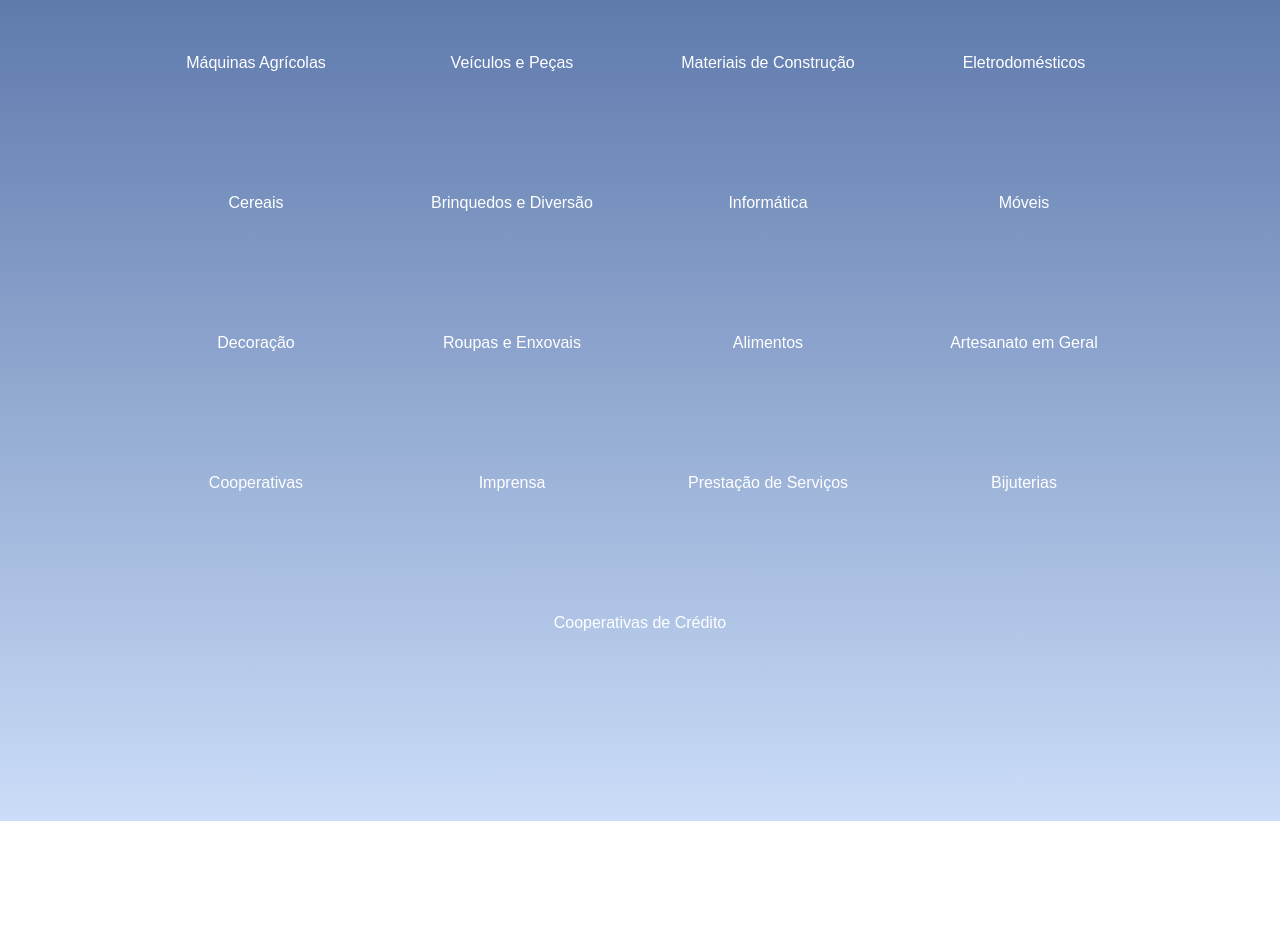
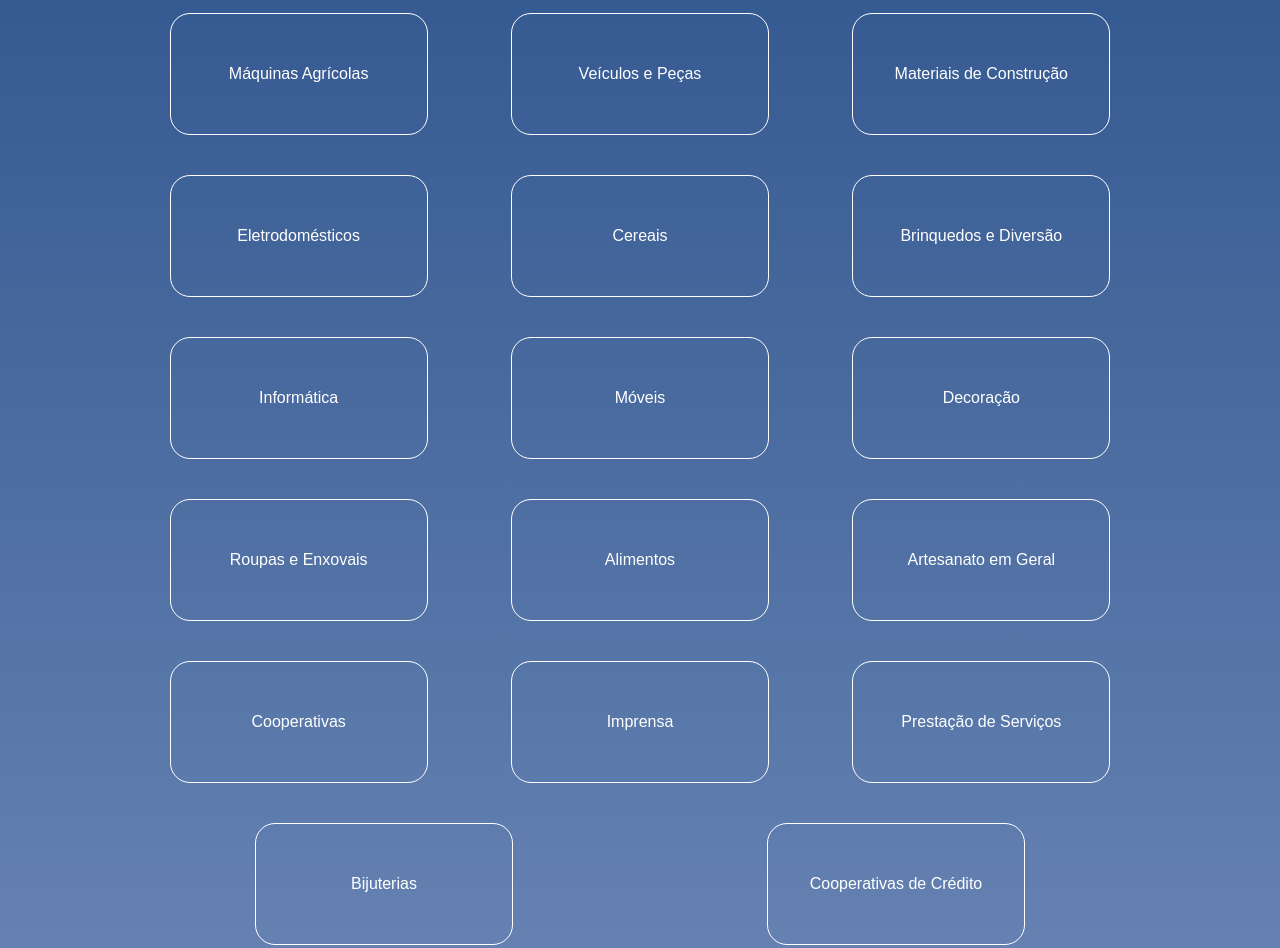
Before and after one commit to Grego-Santos/expoassis, a plain HTML site: page index.html in a window 1280 px wide. Shown: the part 2430-3378 px from the top of the page. Before the commit the page ends 3251 px from the top, so only its background shows below. Drawn offline with nearby package versions, Linux system fonts and the light colour scheme; a web font is replaced by a local one.

Commit message:
adicionado opcao de clicar nos expositores

```diff
--- a/css/style.css
+++ b/css/style.css
@@ -40,6 +40,13 @@ a {
     align-items: center;
     justify-content: space-around;
     font-size: 1.2rem;
+}
+
+footer {
+    height: 25vh;
+    background-color: black;
+    justify-content: center;
+    align-items: center;
 }
 
 .cw {
@@ -154,7 +161,7 @@ a {
     height: 100%;
     padding: 10%;
     display: flex;
-    background-image: linear-gradient(to bottom, #1d4681, #4b699e, #748ebc, #9fb5da, #cbddf8);
+    background-image: linear-gradient(to bottom, #1d4681, #748ebc);
     color: white;
 }
 
@@ -175,13 +182,29 @@ a {
 }
 
 .box-expositores {
+    color: white;
     display: flex;
     justify-content: center;
     align-items: center;
+    text-align: center;
     border-radius: 10px;
     height: 120px;
-    width: 20%;
-    margin: 10px;
+    width: 25%;
+    margin: 20px;
+    border-width: 1px;
+    border-color: white;
+    border-radius: 20px;
+    border-style: solid;
+    cursor: pointer;
+}
+
+.box-expositores:hover {
+    background-color: #002084;
+    border-style: none;
+}
+
+.desenvolvimento {
+    color: white;
 }
 
 /* Extra small devices (portrait phones, less than 576px) */
--- a/index.html
+++ b/index.html
@@ -99,7 +99,7 @@
         </section>
         <section id="section-expositores">
             <div class="section-expositores-1">
-                <h1 class="titulo-nunito">31 Exposição Comercial e Cultural</h1>
+                <h1 class="titulo-nunito">31° Exposição Comercial e Cultural</h1>
                 <p>
                     Iniciada há anos, no ano de 1984 na ocasião da 6.a Festa das
                     Nações, a Exposição Comercial e Industrial é uma grande atração do Parque de
@@ -112,31 +112,34 @@
             <div class="section-expositores-2">
                 <h2 class="titulo-nunito">Os produtos expostos na área de indústria e comércio são:</h2>
                 <div class="flex wrap justify-content-around">
-                    <div class="box-expositores"><p>Máquinas Agrícolas</p></div>
-                    <div class="box-expositores"><p>Veículos e Peças</p></div>
-                    <div class="box-expositores"><p>Materiais de Construção</p></div>
-                    <div class="box-expositores"><p>Eletrodomésticos</p></div>
-                    <div class="box-expositores"><p>Cereais</p></div>
-                    <div class="box-expositores"><p>Brinquedos e Diversão</p></div>
-                    <div class="box-expositores"><p>Informática</p></div>
-                    <div class="box-expositores"><p>Móveis</p></div>
-                    <div class="box-expositores"><p>Decoração</p></div>
-                    <div class="box-expositores"><p>Roupas e Enxovais</p></div>
-                    <div class="box-expositores"><p>Alimentos</p></div>
-                    <div class="box-expositores"><p>Artesanato em Geral</p></div>
-                    <div class="box-expositores"><p>Cooperativas</p></div>
-                    <div class="box-expositores"><p>Imprensa</p></div>
-                    <div class="box-expositores"><p>Prestação de Serviços</p></div>
-                    <div class="box-expositores"><p>Bijuterias</p></div>
-                    <div class="box-expositores"><p>Cooperativas de Crédito</p></div>
+                    <a href="" class="box-expositores">Máquinas Agrícolas</a>
+                    <a href="" class="box-expositores">Veículos e Peças</a>
+                    <a href="" class="box-expositores">Materiais de Construção</a>
+                    <a href="" class="box-expositores">Eletrodomésticos</a>
+                    <a href="" class="box-expositores">Cereais</a>
+                    <a href="" class="box-expositores">Brinquedos e Diversão</a>
+                    <a href="" class="box-expositores">Informática</a>
+                    <a href="" class="box-expositores">Móveis</a>
+                    <a href="" class="box-expositores">Decoração</a>
+                    <a href="" class="box-expositores">Roupas e Enxovais</a>
+                    <a href="" class="box-expositores">Alimentos</a>
+                    <a href="" class="box-expositores">Artesanato em Geral</a>
+                    <a href="" class="box-expositores">Cooperativas</a>
+                    <a href="" class="box-expositores">Imprensa</a>
+                    <a href="" class="box-expositores">Prestação de Serviços</a>
+                    <a href="" class="box-expositores">Bijuterias</a>
+                    <a href="" class="box-expositores">Cooperativas de Crédito</a>
                 </div>
+                <div class="flex flex-center"><a class="box-expositores" href="">Pesquisar Produtos</a></div>
             </div>
         </section>
     </main>
 
     <!-- FOOTER -->
     <footer class="flex">
-
+        <section class="desenvolvimento">
+            <p>Desenvolvido por: Ítalo Rodrigues e Nathalia Jorge.</p>
+        </section>
     </footer>
 </body>
 
```
